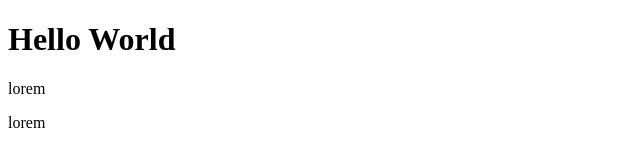
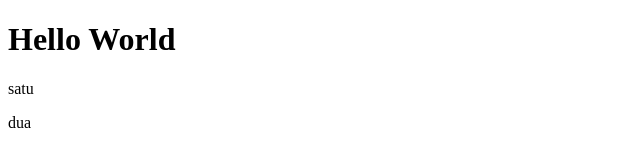
Before and after one commit to farrellchristian/GitRemote2, a plain HTML site: page index.html in a window 1280 px wide. Shown: the full height of the page, 0-640 px from the left. Drawn offline with Linux system fonts and the light colour scheme.

```diff
--- a/index.html
+++ b/index.html
@@ -7,7 +7,8 @@
 </head>
 <body>
     <h1>Hello World</h1>
-    <p>lorem</p>
-    <p>lorem</p>
+    <p>satu</p>
+    <p>dua
+    </p>
 </body>
 </html>
```
